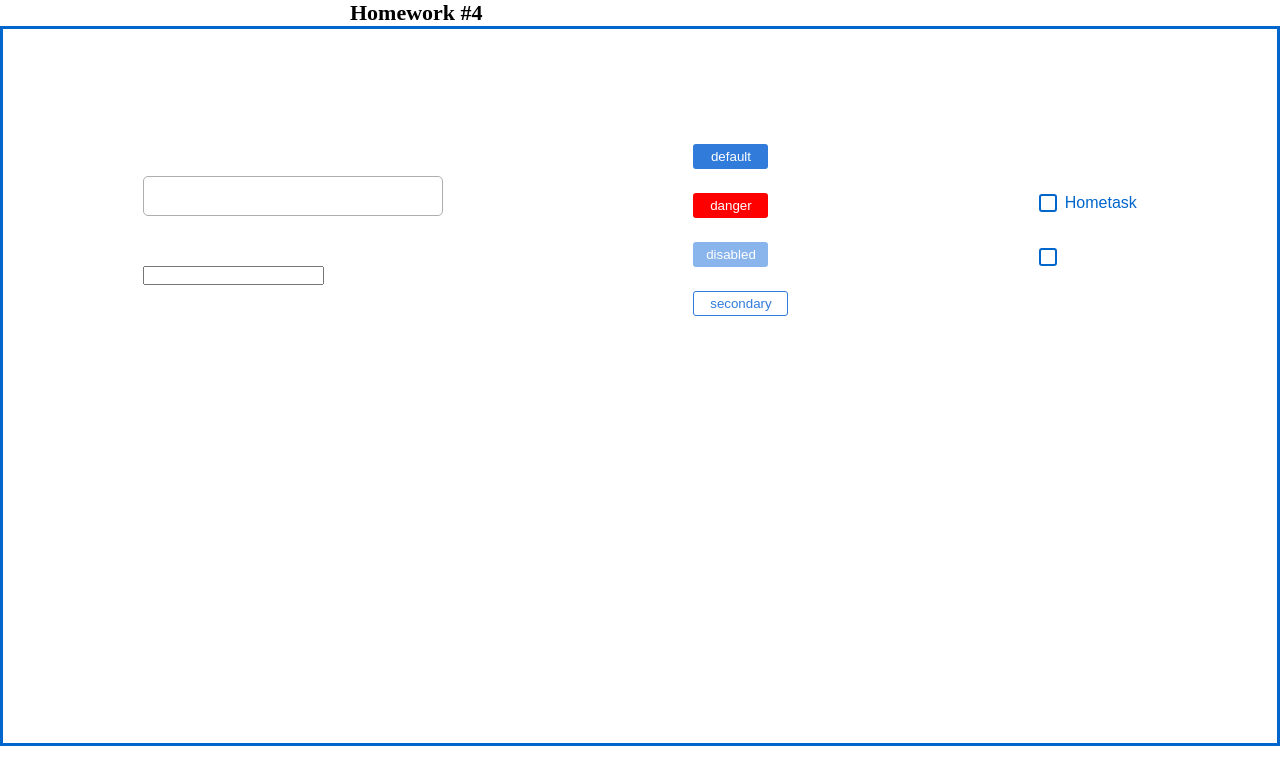
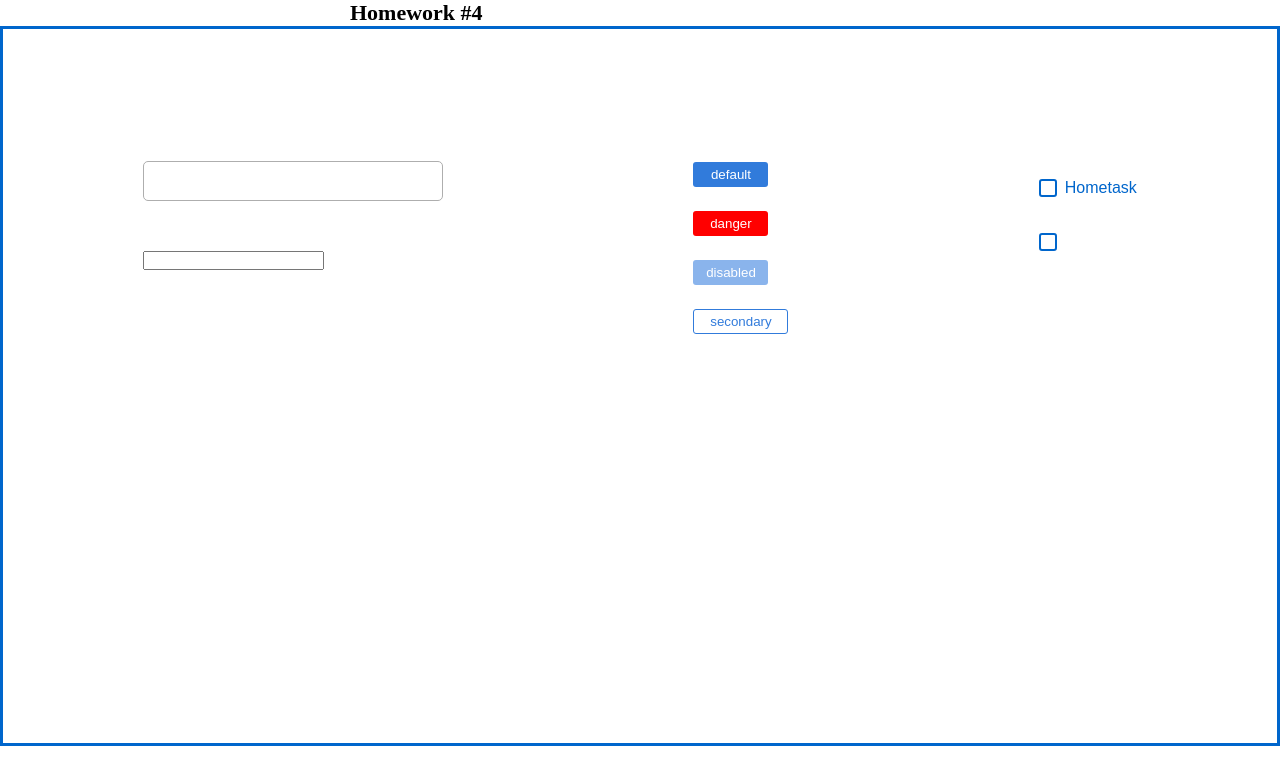
Before and after one commit to Ignat60/homework-hws2-master, a React (Create React App) app: page / in a window 1280 px wide. Shown: the top 784 px of the page. Built offline with nearby package versions, Linux system fonts and the light colour scheme.

Commit message:
load buttons in the midel

```diff
--- a/src/s2-homeworks/hw04/Stand.module.css
+++ b/src/s2-homeworks/hw04/Stand.module.css
@@ -2,7 +2,8 @@
   display: flex;
   justify-content: space-around;
   align-items: center;
-  margin-top: 100px;
+  /* margin-top: 100px; */
+  height: 50%;
 }
 
 .inputs {
@@ -22,6 +23,7 @@
   display: flex;
   flex-direction: column;
   gap: 24px;
+  margin-top: 65px;
 }
 
 .checkboxes {
```
